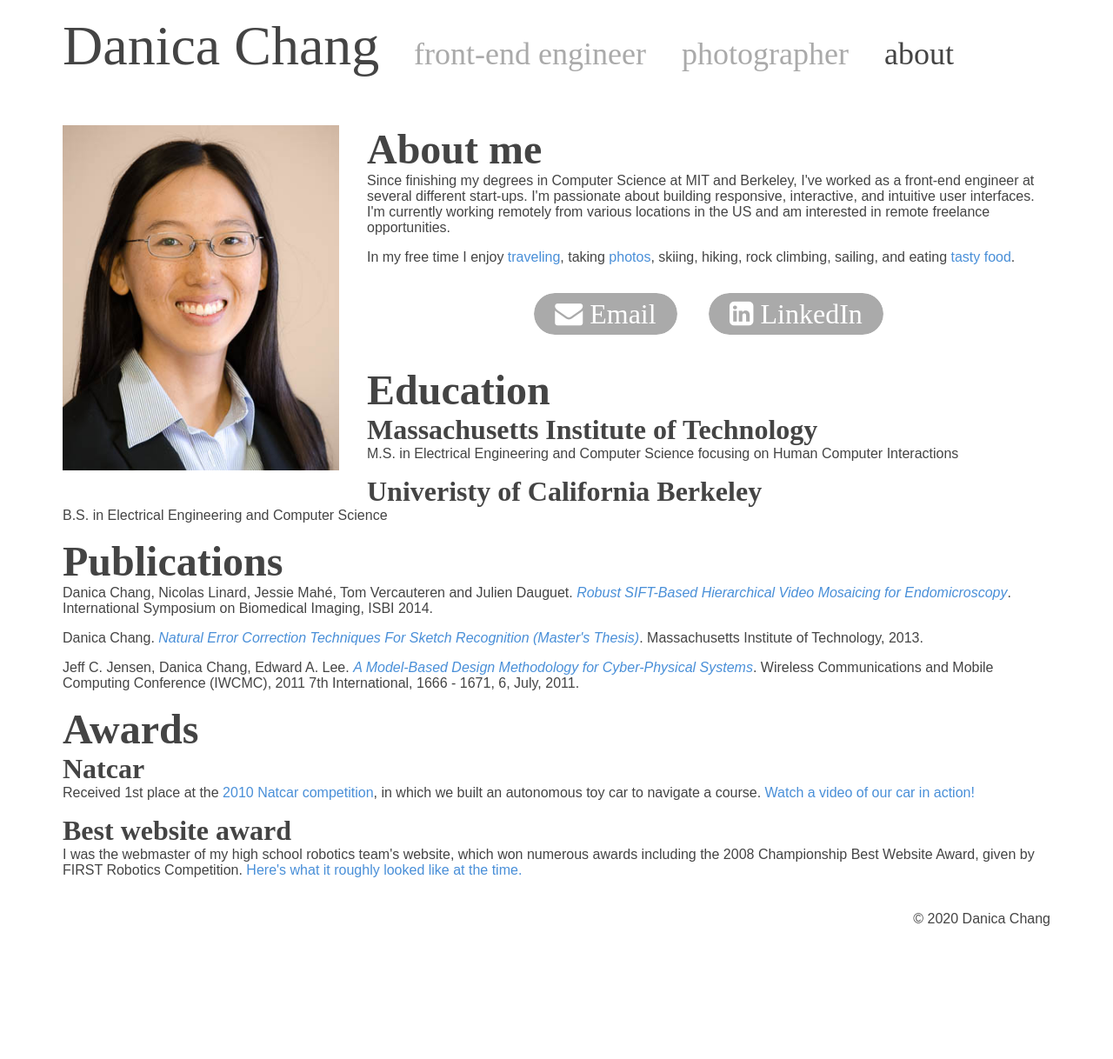
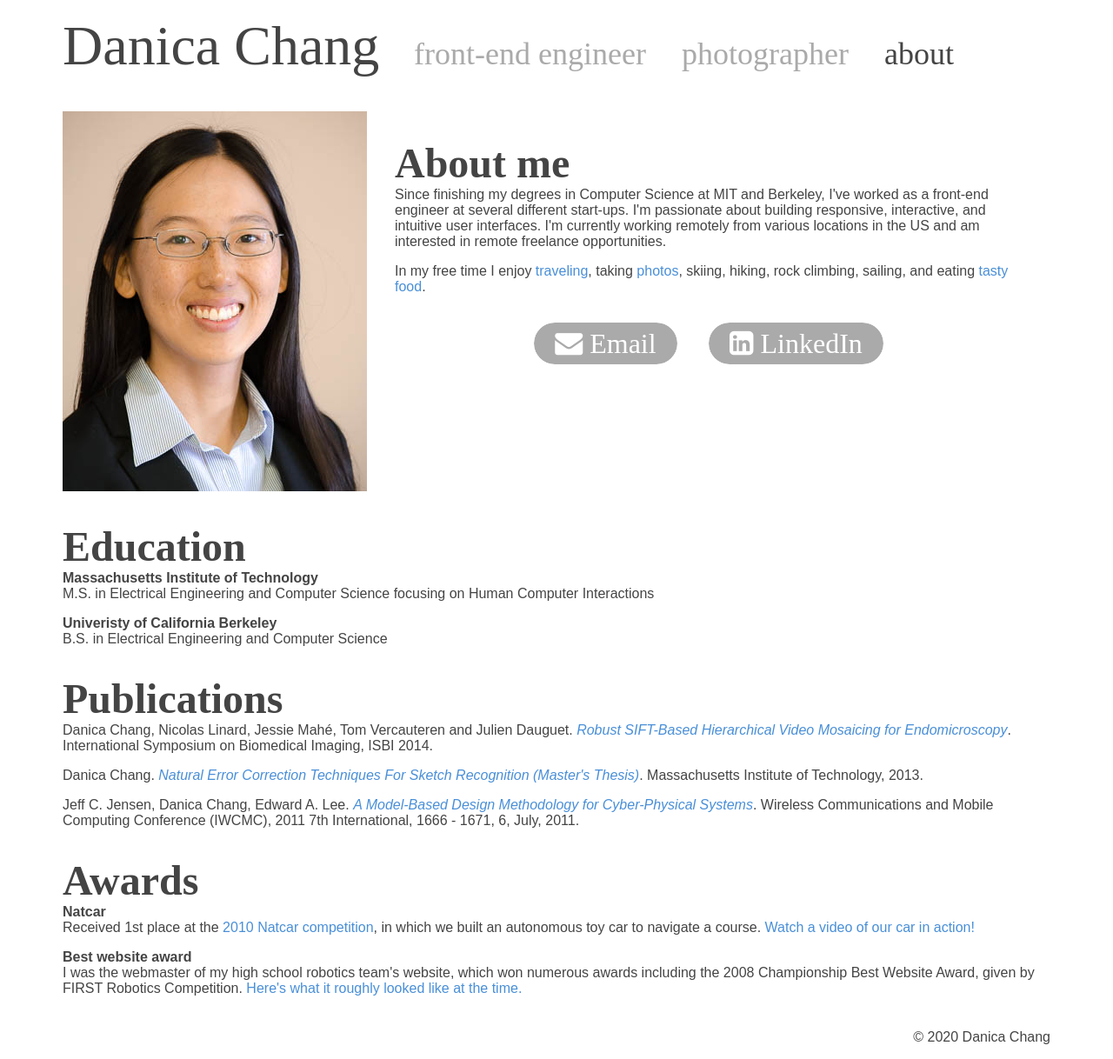
Before and after one commit to danicachang/danicachang.github.io, a Jekyll site: the page built from about.md, in a window 1280 px wide. Shown: the whole page at 87% size. Built offline with Jekyll 4.4.1, drawn with Linux system fonts in a browser that asks for light colours; nearby versions of some CDN libraries; some web fonts are replaced; before the commit the page ends 1082 px from its top, so only the background shows below that.

```diff
--- a/_sass/_about.scss
+++ b/_sass/_about.scss
@@ -1,20 +1,37 @@
 .about {
     padding: 1rem;
-    h3 {
-        font-size: 2rem;
-        //display: inline-block;
-        margin: 0;
-    }
-    .profile {
-        padding-bottom: 1rem;
-        width: 100%;
-        max-width: 350px;
-        margin: 0 auto;
-        display: block;
-        @include desktop {
-            float: left;
-            padding-top: 1rem;
-            padding-right: 2rem;
+
+	section {
+        display: flex;
+		@include mobile {
+			flex-flow: row wrap;
+			> * {
+				width: 100%;
+			}
+		}
+        > * {
+            @include desktop {
+                margin-right: 2rem;
+            }
         }
     }
+
+
+    h1 {
+        margin-top: 2rem;
+    }
+
+	.profile {
+		@include desktop {
+			width: 350px;
+		}
+		@include mobile {
+			img {
+				margin: 0 auto;
+				display: block;
+				max-width: 350px;
+				width: 100%;
+			}
+		}
+	}
 }
--- a/_sass/_frontend.scss
+++ b/_sass/_frontend.scss
@@ -5,7 +5,7 @@
         }
     }
     section {
-        padding: 0 0 3rem;
+        padding: 3rem 0;
         display: flex;
         flex-flow: row wrap;
         > * {
@@ -16,7 +16,7 @@
             }
         }
         @include desktop {
-            &:nth-child(even) {
+            &:nth-child(odd) {
                 .screenshot {
                     order: 10;
                 }
--- a/about.md
+++ b/about.md
@@ -4,34 +4,39 @@ title: Danica Chang - About
 permalink: /about/
 ---
 <div class="about">
-    <img src="/photos/danica-chang.jpg" alt="Danica Chang" class="profile">
 
-    <h1>About me</h1>
-    <p>Since finishing my degrees in Computer Science at MIT and Berkeley, I've worked as a front-end engineer at several different start-ups. I'm passionate about building responsive, interactive, and intuitive user interfaces. I'm currently working remotely from various locations in the US and am interested in remote freelance opportunities.</p>
+	<section>
+    <div class="profile"><img src="/photos/danica-chang.jpg" alt="Danica Chang"></div>
 
-    <p>In my free time I enjoy  <a href="/photographer/places">traveling</a>, taking  <a href="/photographer">photos</a>, skiing, hiking, rock climbing, sailing, and eating <a href="/photographer/food">tasty food</a>.</p>
+	<div>
+		<h1>About me</h1>
+		<p>Since finishing my degrees in Computer Science at MIT and Berkeley, I've worked as a front-end engineer at several different start-ups. I'm passionate about building responsive, interactive, and intuitive user interfaces. I'm currently working remotely from various locations in the US and am interested in remote freelance opportunities.</p>
 
-    <div class="center">
-        <a href="mailto:danicachang@gmail.com" target="_blank" class="button">
-            <i class="fa fa-envelope"></i>
-            Email
-        </a>
-        <a href="https://www.linkedin.com/in/danica-chang-47b69161/" target="_blank" class="button">
-            <i class="fa fa-linkedin-square"></i>
-            LinkedIn
-        </a>
-        {% comment %}
-        <a href="" target="_blank" class="button">
-            <i class="fa fa-file-text"></i>
-            View my resume
-        </a>
-        {% endcomment %}
-    </div>
+		<p>In my free time I enjoy  <a href="/photographer/places">traveling</a>, taking  <a href="/photographer">photos</a>, skiing, hiking, rock climbing, sailing, and eating <a href="/photographer/food">tasty food</a>.</p>
+
+		<div class="center">
+			<a href="mailto:danicachang@gmail.com" target="_blank" class="button">
+				<i class="fa fa-envelope"></i>
+				Email
+			</a>
+			<a href="https://www.linkedin.com/in/danica-chang-47b69161/" target="_blank" class="button">
+				<i class="fa fa-linkedin-square"></i>
+				LinkedIn
+			</a>
+			{% comment %}
+			<a href="" target="_blank" class="button">
+				<i class="fa fa-file-text"></i>
+				View my resume
+			</a>
+			{% endcomment %}
+		</div>
+	</div>
+	</section>
 
     <h1>Education</h1>
-    <h3>Massachusetts Institute of Technology</h3>
+    <b>Massachusetts Institute of Technology</b>
     <p>M.S. in Electrical Engineering and Computer Science focusing on Human Computer Interactions</p>
-    <h3>Univeristy of California Berkeley</h3>
+    <b>Univeristy of California Berkeley</b>
     <p>B.S. in Electrical Engineering and Computer Science</p>
 
 
@@ -43,10 +48,10 @@ permalink: /about/
     <p>Jeff C. Jensen, Danica Chang, Edward A. Lee. <a href="https://chess.eecs.berkeley.edu/pubs/837/JensenEtAl_CPS_CyPhy.pdf" target="_blank"><i>A Model-Based Design Methodology for Cyber-Physical Systems</i></a>. Wireless Communications and Mobile Computing Conference (IWCMC), 2011 7th International, 1666 - 1671, 6, July, 2011.</p>
 
     <h1>Awards</h1>
-    <h3>Natcar</h3>
+    <b>Natcar</b>
     <p>Received 1st place at the <a href="http://esg01.eecs.berkeley.edu/natcar/results.html">2010 Natcar competition</a>, in which we built an autonomous toy car to navigate a course. <a href="http://esg01.eecs.berkeley.edu/natcar/2010-video/hq/1st.mp4">Watch a video of our car in action!</a></p>
 
-    <h3>Best website award</h3>
+    <b>Best website award</b>
     <p>I was the webmaster of my high school robotics team's website, which won numerous awards including the 2008 Championship Best Website Award, given by FIRST Robotics Competition.  <a href="https://web.archive.org/web/20070224174507/http://www.mvrt.com:80/">Here's what it roughly looked like at the time.</a></p>
 
 </div>
```
Also changed, not shown: frontend.md (+21 -7 lines), images/workstorm.jpg (added).
